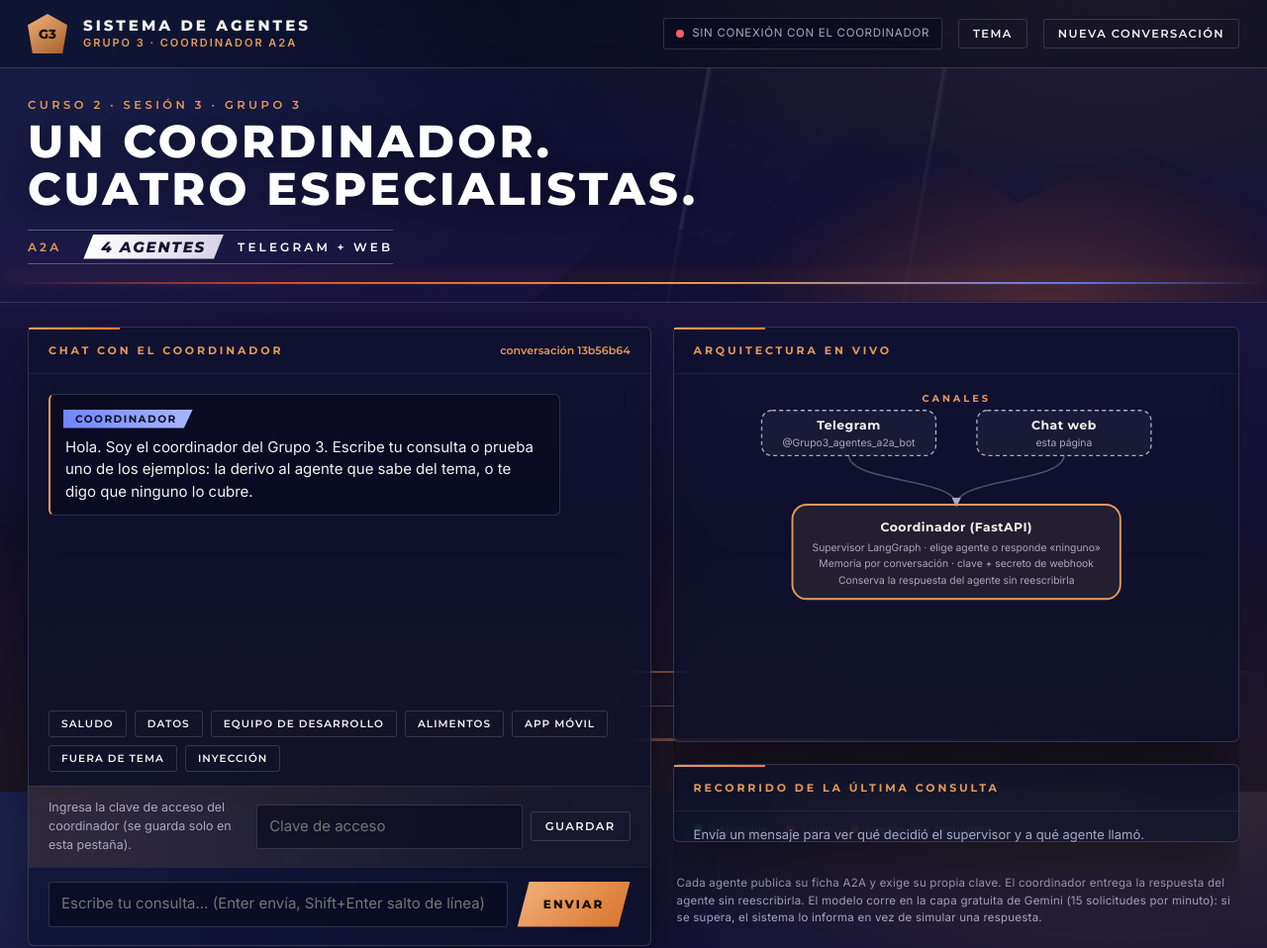
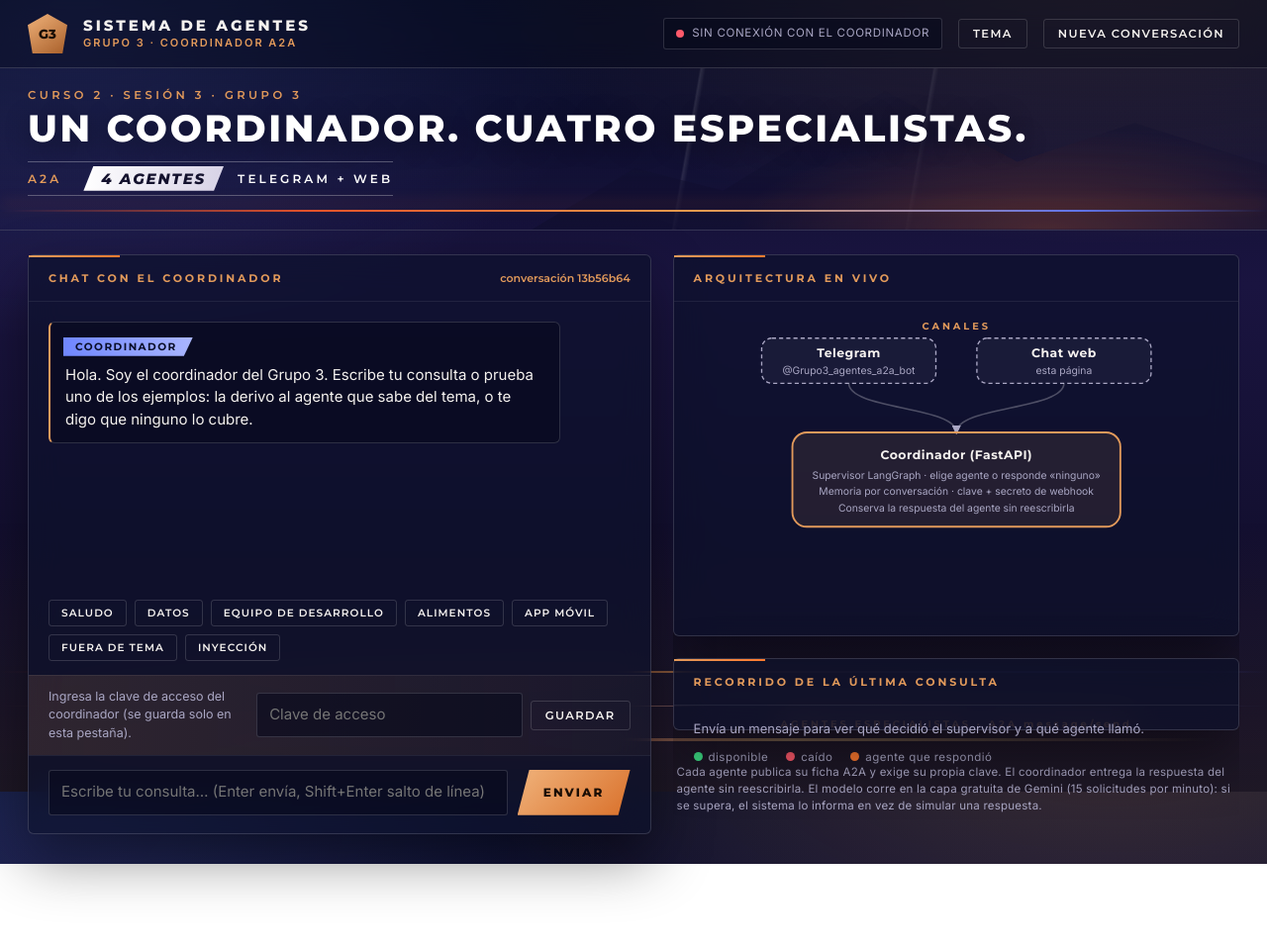
Before and after one commit to diegovasquezub-cell/tarea2_agentes, a plain HTML site: page coordinador/static/index.html in a window 1280 px wide. Shown: the top 958 px of the page at 99% size. After the commit the page ends 873 px from the top, so only its background shows below. Drawn offline with Linux system fonts and the light colour scheme; no server answers.

Commit message:
Portada compacta
Co-Authored-By: Claude Sonnet 5.5 <noreply@anthropic.com>

```diff
--- a/coordinador/static/index.html
+++ b/coordinador/static/index.html
@@ -60,13 +60,13 @@
     background:linear-gradient(100deg,transparent 54%,rgba(255,255,255,.10) 54.15%,transparent 54.5%),linear-gradient(100deg,transparent 72%,rgba(255,255,255,.07) 72.15%,transparent 72.5%)}
   .hero::after{content:"";position:absolute;left:0;right:0;bottom:18px;height:2px;pointer-events:none;
     background:linear-gradient(90deg,transparent,rgba(255,90,40,.9) 25%,rgba(255,170,80,.9) 55%,rgba(100,125,255,.9) 85%,transparent);box-shadow:0 8px 0 -1px rgba(255,150,60,.5),0 -7px 14px rgba(255,120,50,.35)}
-  .hero-in{position:relative;max-width:1280px;margin:0 auto;padding:30px 28px 38px}
+  .hero-in{position:relative;max-width:1280px;margin:0 auto;padding:20px 28px 34px}
   .eyebrow{margin:0 0 6px;font:600 11.5px var(--head);letter-spacing:.3em;text-transform:uppercase;color:var(--accent)}
-  .hero h2{margin:0;font:800 clamp(26px,4.2vw,46px)/1.05 var(--head);letter-spacing:.07em;text-transform:uppercase;color:#fff;text-shadow:0 4px 24px rgba(0,0,0,.4)}
-  .ribbon{display:inline-flex;align-items:center;gap:14px;margin-top:16px;padding:4px 0;border-top:1px solid rgba(255,255,255,.28);border-bottom:1px solid rgba(255,255,255,.28);color:#fff;font:600 12px var(--head);letter-spacing:.26em;text-transform:uppercase}
+  .hero h2{margin:0;font:800 clamp(22px,3.2vw,38px)/1.1 var(--head);letter-spacing:.07em;text-transform:uppercase;color:#fff;text-shadow:0 4px 24px rgba(0,0,0,.4)}
+  .ribbon{display:inline-flex;align-items:center;gap:14px;margin-top:12px;padding:4px 0;border-top:1px solid rgba(255,255,255,.28);border-bottom:1px solid rgba(255,255,255,.28);color:#fff;font:600 12px var(--head);letter-spacing:.26em;text-transform:uppercase}
   .ribbon b{font:800 15px var(--head);letter-spacing:.12em;padding:3px 18px;background:linear-gradient(90deg,#fff,#d7d2e6);color:#14122e;clip-path:polygon(10px 0,100% 0,calc(100% - 10px) 100%,0 100%);font-style:italic}
   .ribbon em{font-style:normal;color:var(--accent);padding-right:8px}
-  main{display:grid;grid-template-columns:minmax(0,1.1fr) minmax(0,1fr);gap:22px;padding:24px 28px 30px;max-width:1280px;margin:0 auto;height:max(680px,calc(100vh - 150px))}
+  main{display:grid;grid-template-columns:minmax(0,1.1fr) minmax(0,1fr);gap:22px;padding:24px 28px 30px;max-width:1280px;margin:0 auto;height:max(640px,calc(100vh - 262px))}
   @media(max-width:980px){main{grid-template-columns:1fr;height:auto}}
   .card{background:var(--panel);backdrop-filter:blur(16px);border:1px solid var(--line);border-radius:6px;display:flex;flex-direction:column;min-height:0;box-shadow:var(--shadow);position:relative}
   .card::before{content:"";position:absolute;left:0;top:0;height:2px;width:92px;background:linear-gradient(90deg,var(--accent),var(--accent2))}
@@ -137,7 +137,7 @@
   <div class="mount"></div>
   <div class="hero-in">
     <p class="eyebrow">Curso 2 · Sesión 3 · Grupo 3</p>
-    <h2>Un coordinador.<br>Cuatro especialistas.</h2>
+    <h2>Un coordinador. Cuatro especialistas.</h2>
     <div class="ribbon"><em>A2A</em><b>4 AGENTES</b><span>Telegram + Web</span></div>
   </div>
 </section>
```
Also changed, not shown: evidencias/capturas/chat_web_vista_inicial.png.
